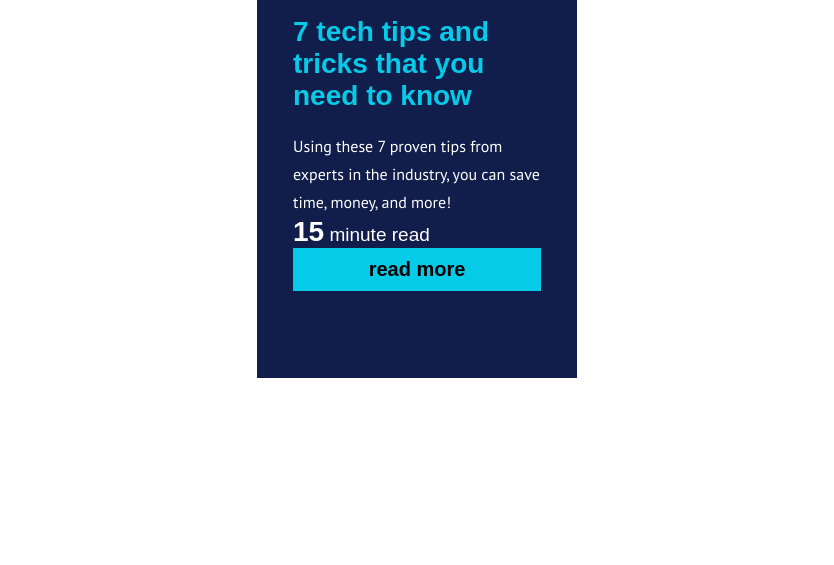
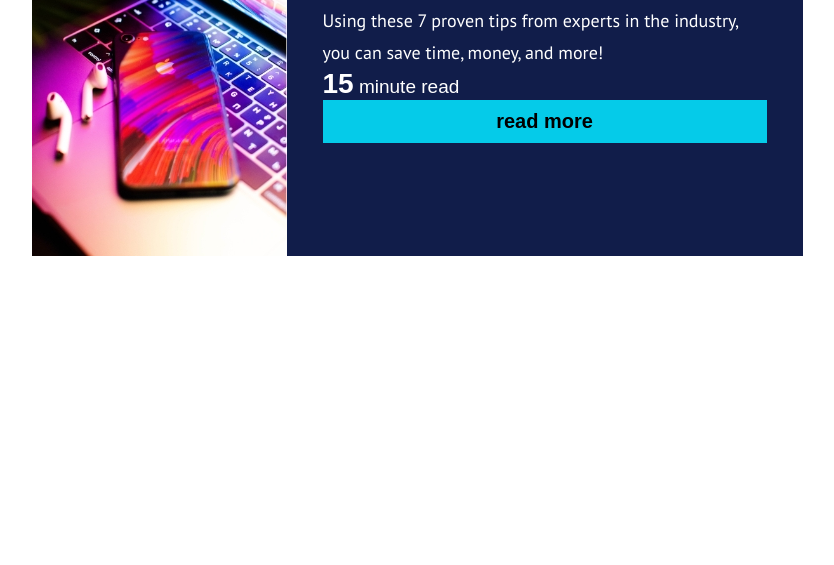
Before and after one commit to atoopdev/article-card, a plain HTML site: page index.html in a window 1280 px wide. Shown: the part 235-800 px from the top of the page, without its empty margins (223-1057 px from the left). Drawn offline with Linux system fonts and the light colour scheme; a web font is replaced by a local one.

Commit message:
large screen css styling

```diff
--- a/main.css
+++ b/main.css
@@ -98,3 +98,26 @@ font-family: 'PT Sans', sans-serif; */
       flex: 0 1 auto;
 
   }
+
+  @media(min-width:500px){
+      h1{
+          font-size: 2.25rem;
+      }
+      .hero-img{
+        height: 391px;
+        width: 255px;
+      }
+      main{
+          margin: 100px auto;
+          height: 391px;
+          width: 771px;
+          flex-direction: row;
+      }
+      .content{
+          width:516px;
+      }
+
+      p{
+          font-size: 1.125rem;
+      }
+  }
```
